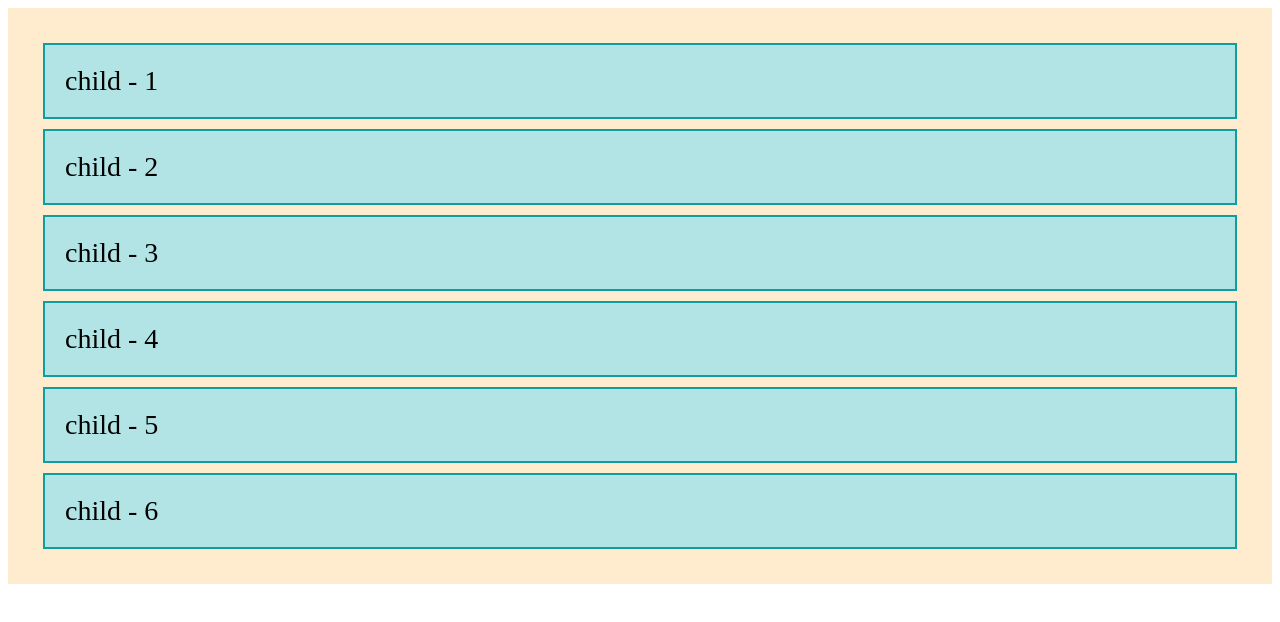
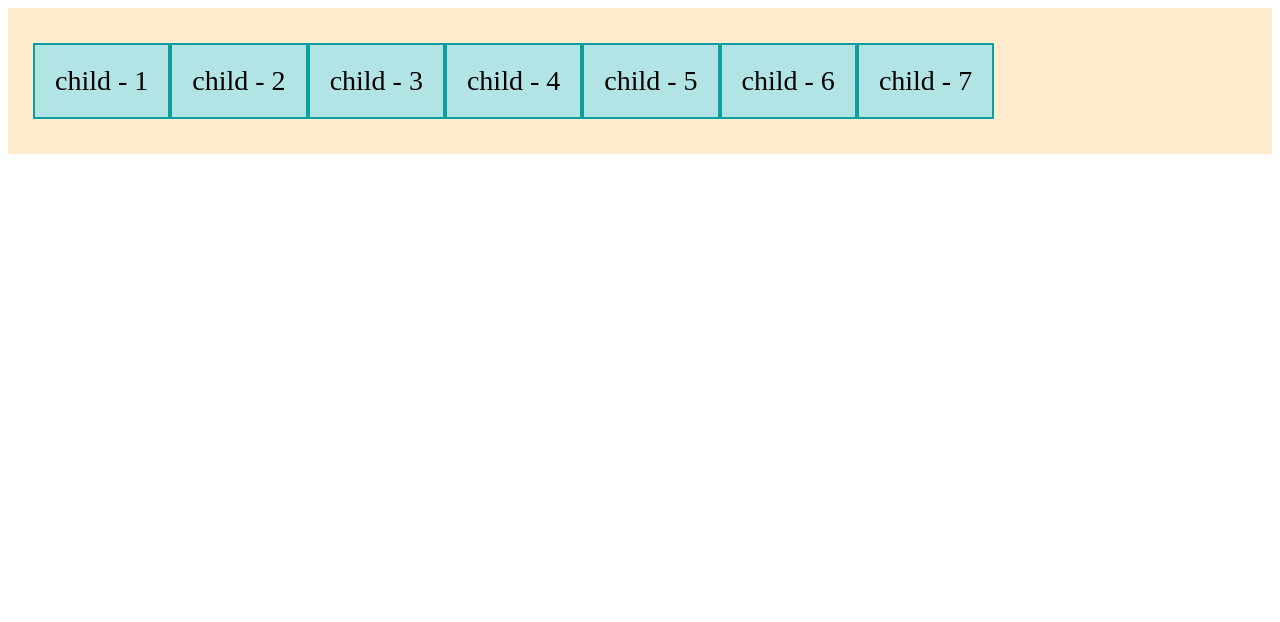
Before and after one commit to Shafkatahmad/mi1_mo5, a plain HTML site: page index.html in a window 1280 px wide. Drawn offline with Linux system fonts and the light colour scheme.

Commit message:
display: flex

```diff
--- a/index.html
+++ b/index.html
@@ -14,6 +14,7 @@
       <div class="child">child - 4</div>
       <div class="child">child - 5</div>
       <div class="child">child - 6</div>
+      <div class="child">child - 7</div>
     </section>
   </body>
 </html>
--- a/styles/style.css
+++ b/styles/style.css
@@ -1,6 +1,7 @@
 .parent {
   padding: 25px;
   background-color: blanchedalmond;
+  display: flex;
 }
 
 .child {
@@ -8,5 +9,6 @@
   background-color: rgb(178, 228, 229);
   padding: 20px;
   font-size: 28px;
-  margin: 10px;
+  margin: 10px 0;
+  display: inline;
 }
```
